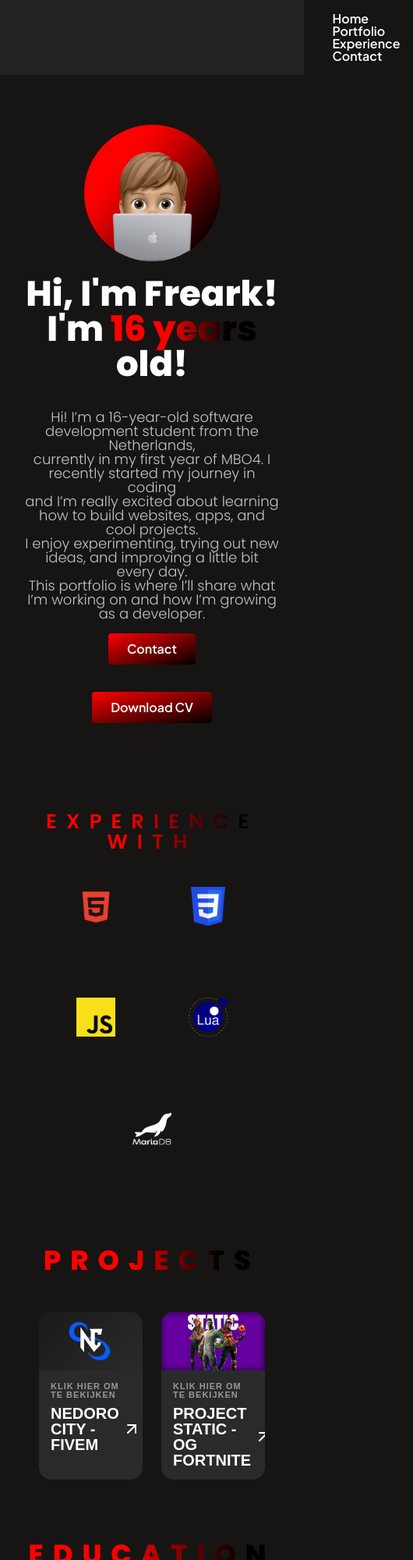
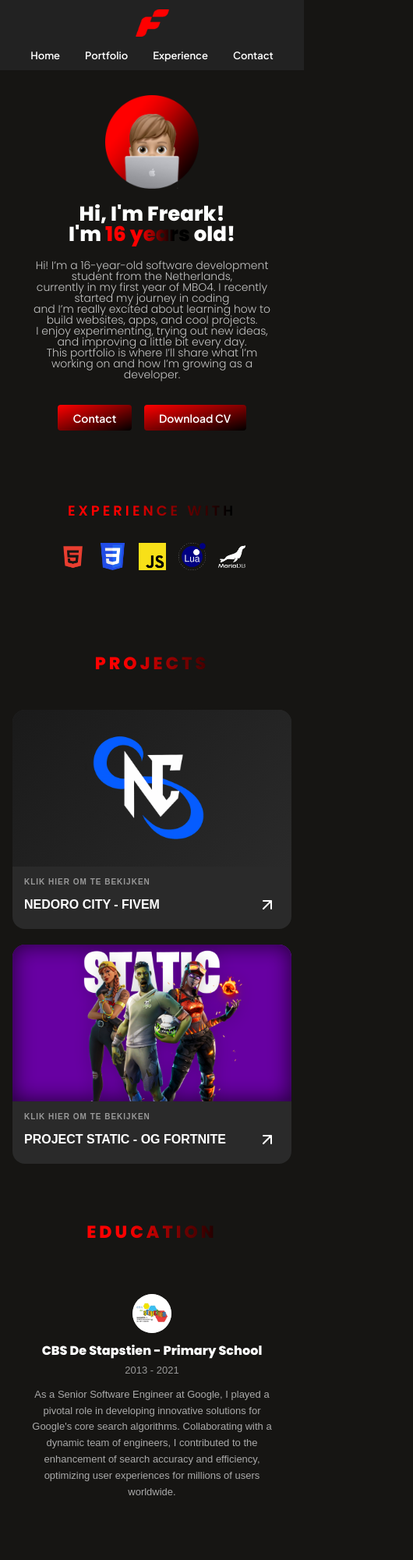
Before and after one commit to frearkdev/frearkdev.nl, a plain HTML site: page index.html in a window 390 px wide. Shown: the top 2000 px of the page at 78% size, 530 px wide, since content can reach past the window. Drawn offline with Linux system fonts and the light colour scheme.

Commit message:
Trying to make code responsive

```diff
--- a/css/index.css
+++ b/css/index.css
@@ -14,11 +14,10 @@ body {
 
 .navbar {
     display: flex;
-    justify-content: center;
+    justify-content: space-between;
     align-items: center;
     padding: 1rem 2rem;
     background: #222222;
-    gap: 500px;
     font-family: 'Plus Jakarta Sans', sans-serif;
     font-weight: 600;
     font-size: 16px;
@@ -28,15 +27,19 @@ body {
     height: 40px;
     width: 50px;
     text-decoration: none;
-    left: 50px;
     user-select: none;
     outline: none;
 }
 
+.navbar nav {
+    display: flex;
+    gap: 1rem;
+}
+
 .navbar nav a {
-    margin: 0 1rem;
     color: white;
     text-decoration: none;
+    white-space: nowrap;
 }
 
 .navbar nav a:hover {
@@ -75,13 +78,21 @@ body {
     font-weight: 300;
     font-size: 18px;
     color: #C5C5C5;
+    max-width: 800px;
+    margin: 0 auto 2rem;
+}
+
+.buttons {
+    display: flex;
+    gap: 1rem;
+    justify-content: center;
+    flex-wrap: wrap;
 }
 
 .btn {
     position: relative;
     display: inline-block;
     padding: 0.75rem 1.5rem;
-    margin: 1rem;
     font-family: 'Plus Jakarta Sans', sans-serif;
     font-weight: 600;
     font-size: 16px;
@@ -91,8 +102,8 @@ body {
     border-radius: 4px;
     text-decoration: none;
     cursor: pointer;
-    background: linear-gradient(to bottom right, red, black);
     overflow: hidden;
+    z-index: 1;
 }
 
 .btn::before {
@@ -112,14 +123,9 @@ body {
     opacity: 1;
 }
 
-.btn {
-    position: relative;
-    z-index: 1;
-}
-
 .skills {
     text-align: center;
-    padding: -100px -2rem;
+    padding: 2rem;
 }
 
 .skills h2 {
@@ -134,16 +140,24 @@ body {
     letter-spacing: 12px;
 }
 
+.skills .icons {
+    display: flex;
+    justify-content: center;
+    align-items: center;
+    flex-wrap: wrap;
+    gap: 2rem;
+    margin-top: 2rem;
+}
+
 .skills .icons img {
     width: 50px;
-    margin: 2.8rem;
+    height: 50px;
 }
-
 
 .projects-section {
     max-width: 1200px;
     margin: 60px auto 0 auto;
-    padding: 0 50px;
+    padding: 0 2rem;
 }
 
 .section-title {
@@ -156,15 +170,14 @@ body {
     background-clip: text;
     -webkit-text-fill-color: transparent;
     margin-bottom: 30px;
-    letter-spacing: 2px;
+    letter-spacing: 12px;
     padding: 15px 0;
     line-height: 1.2;
-    letter-spacing: 12px;
 }
 
 .projects-grid {
     display: grid;
-    grid-template-columns: repeat(2, 1fr);
+    grid-template-columns: repeat(auto-fit, minmax(300px, 1fr));
     gap: 24px;
     max-width: 900px;
     margin: 0 auto;
@@ -178,7 +191,6 @@ body {
     cursor: pointer;
     position: relative;
     width: 100%;
-    max-width: 100%;
 }
 
 .project-card:hover {
@@ -214,6 +226,11 @@ body {
     display: flex;
     align-items: center;
     justify-content: space-between;
+    gap: 10px;
+}
+
+.project-title span {
+    flex: 1;
 }
 
 .arrow-icon {
@@ -227,7 +244,6 @@ body {
     flex-shrink: 0;
     text-decoration: none;
 }
-
 
 .project-card:hover .arrow-icon {
     transform: translate(5px, -5px);
@@ -257,6 +273,7 @@ body {
 .education {
     max-width: 1000px;
     margin: 60px auto;
+    padding: 0 2rem;
 }
 
 .education h2 {
@@ -269,10 +286,9 @@ body {
     background-clip: text;
     -webkit-text-fill-color: transparent;
     margin-bottom: 30px;
-    letter-spacing: 2px;
+    letter-spacing: 12px;
     padding: 15px 0;
     line-height: 1.2;
-    letter-spacing: 12px;
 }
 
 .edu-item {
@@ -310,6 +326,8 @@ body {
     justify-content: space-between;
     align-items: baseline;
     margin-bottom: 15px;
+    flex-wrap: wrap;
+    gap: 10px;
 }
 
 .edu-item h3 {
@@ -325,7 +343,6 @@ body {
     font-size: 16px;
     font-weight: 500;
     white-space: nowrap;
-    margin-left: 20px;
 }
 
 .edu-item p {
@@ -334,3 +351,210 @@ body {
     line-height: 1.6;
     margin: 0;
 }
+
+/* Tablet and smaller devices */
+@media (max-width: 768px) {
+    .navbar {
+        padding: 1rem;
+        flex-direction: column;
+        gap: 1rem;
+    }
+
+    .navbar nav {
+        flex-wrap: wrap;
+        justify-content: center;
+    }
+
+    .navbar nav a {
+        font-size: 14px;
+    }
+
+    .hero {
+        padding: 3rem 1rem;
+    }
+
+    .hero h1 {
+        font-size: 32px;
+        margin-bottom: 25px;
+    }
+
+    .hero p {
+        font-size: 16px;
+        padding: 0 1rem;
+    }
+
+    .avatar {
+        width: 140px;
+        height: 140px;
+    }
+
+    .skills h2 {
+        font-size: 22px;
+        letter-spacing: 8px;
+    }
+
+    .skills .icons {
+        gap: 1.5rem;
+    }
+
+    .skills .icons img {
+        width: 40px;
+        height: 40px;
+    }
+
+    .section-title {
+        font-size: 28px;
+        letter-spacing: 8px;
+    }
+
+    .projects-section {
+        padding: 0 1rem;
+    }
+
+    .projects-grid {
+        grid-template-columns: 1fr;
+        gap: 20px;
+    }
+
+    .project-title {
+        font-size: 18px;
+    }
+
+    .education h2 {
+        font-size: 28px;
+        letter-spacing: 8px;
+    }
+
+    .edu-item {
+        gap: 15px;
+    }
+
+    .edu-icon {
+        width: 50px;
+        height: 50px;
+    }
+
+    .edu-item h3 {
+        font-size: 18px;
+    }
+
+    .edu-date {
+        font-size: 14px;
+    }
+
+    .edu-item p {
+        font-size: 14px;
+    }
+}
+
+/* Mobile devices */
+@media (max-width: 480px) {
+    .navbar {
+        padding: 0.75rem;
+    }
+
+    .logo img {
+        height: 35px;
+        width: 45px;
+    }
+
+    .navbar nav a {
+        font-size: 13px;
+        margin: 0 0.5rem;
+    }
+
+    .hero {
+        padding: 2rem 1rem;
+    }
+
+    .hero h1 {
+        font-size: 26px;
+        margin-bottom: 20px;
+    }
+
+    .hero p {
+        font-size: 14px;
+    }
+
+    .avatar {
+        width: 120px;
+        height: 120px;
+    }
+
+    .btn {
+        padding: 0.6rem 1.2rem;
+        font-size: 14px;
+    }
+
+    .skills h2 {
+        font-size: 18px;
+        letter-spacing: 4px;
+    }
+
+    .skills .icons {
+        gap: 1rem;
+    }
+
+    .skills .icons img {
+        width: 35px;
+        height: 35px;
+    }
+
+    .section-title {
+        font-size: 22px;
+        letter-spacing: 4px;
+    }
+
+    .project-title {
+        font-size: 16px;
+    }
+
+    .project-label {
+        font-size: 10px;
+    }
+
+    .education h2 {
+        font-size: 22px;
+        letter-spacing: 4px;
+    }
+
+    .edu-item {
+        flex-direction: column;
+        align-items: center;
+        text-align: center;
+    }
+
+    .edu-header {
+        flex-direction: column;
+        text-align: center;
+        align-items: center;
+    }
+
+    .edu-item h3 {
+        font-size: 16px;
+    }
+
+    .edu-date {
+        margin-left: 0;
+        font-size: 13px;
+    }
+
+    .edu-item p {
+        font-size: 13px;
+    }
+}
+
+/* Large desktop */
+@media (min-width: 1400px) {
+    .navbar {
+        padding: 1.5rem 4rem;
+    }
+
+    .hero {
+        padding: 5rem 2rem;
+    }
+
+    .projects-section {
+        padding: 0 4rem;
+    }
+}
```
